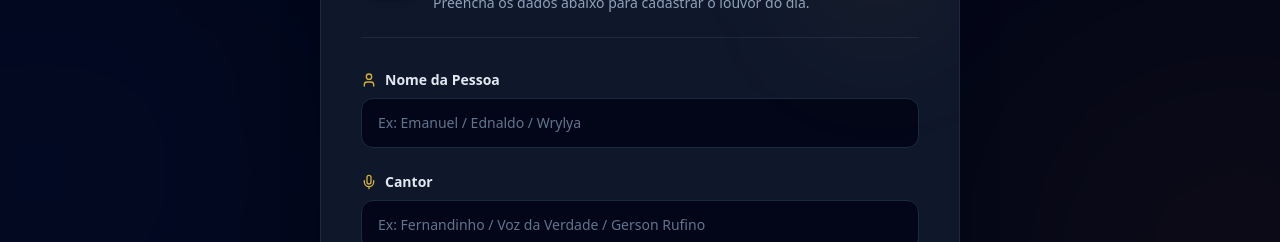
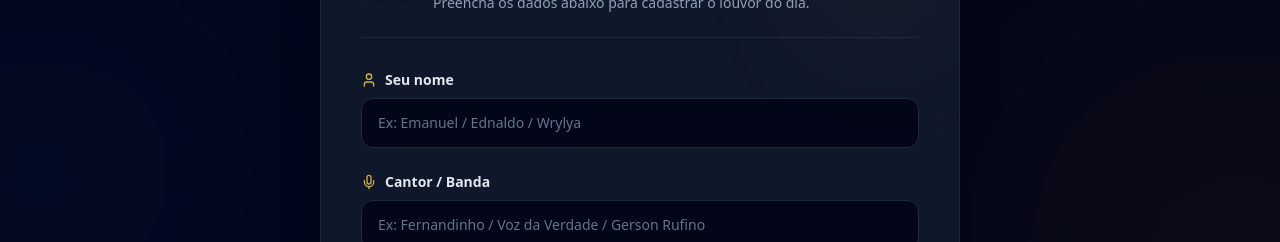
Before and after one commit to EmanuelNovaes/sistema-da-igreja, a React (Vite) app: page /enviar-hino in a window 1280 px wide. Shown: the part 295-537 px from the top of the page. Built offline with nearby package versions, Linux system fonts and the light colour scheme; no server answers.

Commit message:
ATUALIZAÇÃO 2.1

```diff
--- a/src/pages/EnviarHinoPage.tsx
+++ b/src/pages/EnviarHinoPage.tsx
@@ -120,7 +120,7 @@ export const EnviarHinoPage: React.FC = () => {
           <div>
             <label className="block text-sm font-bold text-slate-200 mb-2 flex items-center gap-2">
               <User className="w-4 h-4 text-[#d4af37]" />
-              Nome da Pessoa
+              Seu nome
             </label>
             <input
               type="text"
@@ -135,7 +135,7 @@ export const EnviarHinoPage: React.FC = () => {
           <div>
             <label className="block text-sm font-bold text-slate-200 mb-2 flex items-center gap-2">
               <Mic className="w-4 h-4 text-[#d4af37]" />
-              Cantor
+              Cantor / Banda
             </label>
             <input
               type="text"
--- a/src/pages/HinosPage.tsx
+++ b/src/pages/HinosPage.tsx
@@ -387,7 +387,7 @@ export const HinosPage: React.FC = () => {
                 <div>
                   <label className="block text-xs font-semibold text-slate-300 uppercase mb-1 flex items-center gap-1.5">
                     <Mic className="w-3.5 h-3.5 text-[#d4af37]" />
-                    Cantor
+                    Cantor / Banda
                   </label>
                   <input
                     type="text"
@@ -526,7 +526,7 @@ export const HinosPage: React.FC = () => {
                 <div>
                   <label className="block text-xs font-semibold text-slate-300 uppercase mb-1 flex items-center gap-1.5">
                     <User className="w-3.5 h-3.5 text-[#d4af37]" />
-                    Nome da Pessoa
+                    Seu nome
                   </label>
                   <input
                     type="text"
@@ -540,7 +540,7 @@ export const HinosPage: React.FC = () => {
                 <div>
                   <label className="block text-xs font-semibold text-slate-300 uppercase mb-1 flex items-center gap-1.5">
                     <Mic className="w-3.5 h-3.5 text-[#d4af37]" />
-                    Cantor
+                    Cantor / Banda (Se não souber, não precisa colocar)
                   </label>
                   <input
                     type="text"
```
